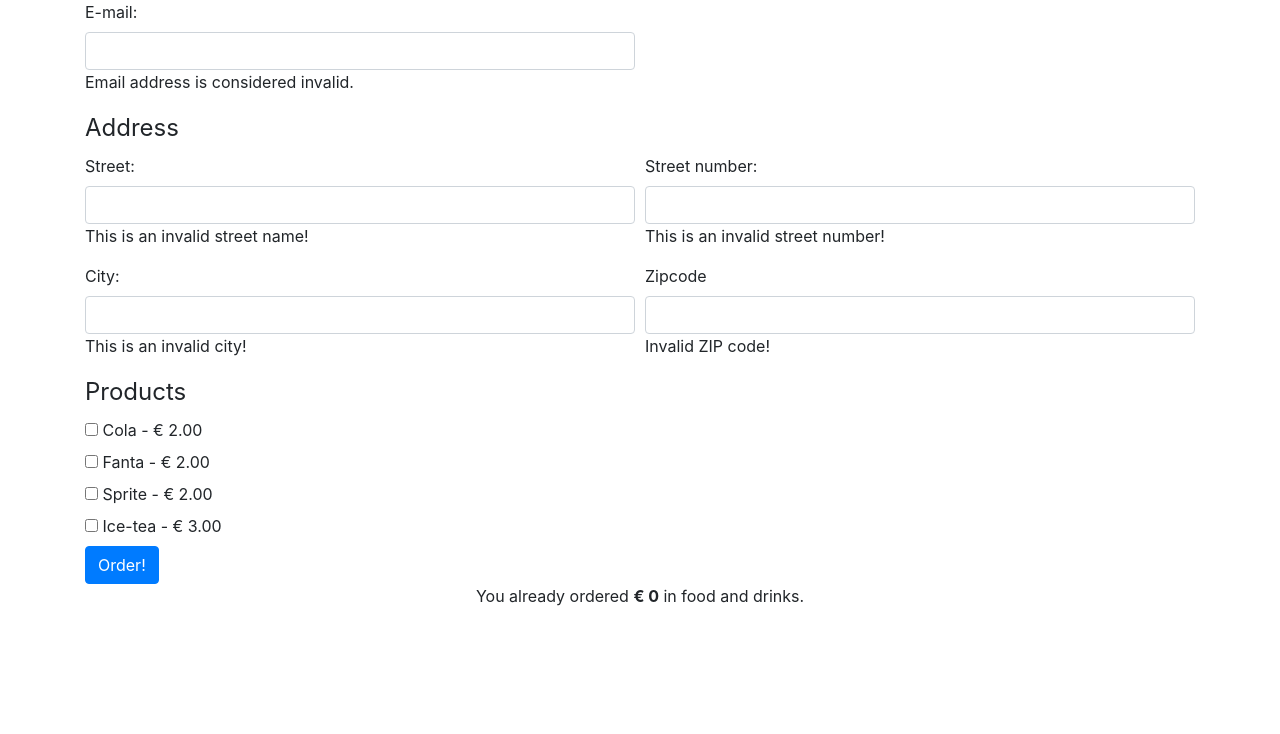
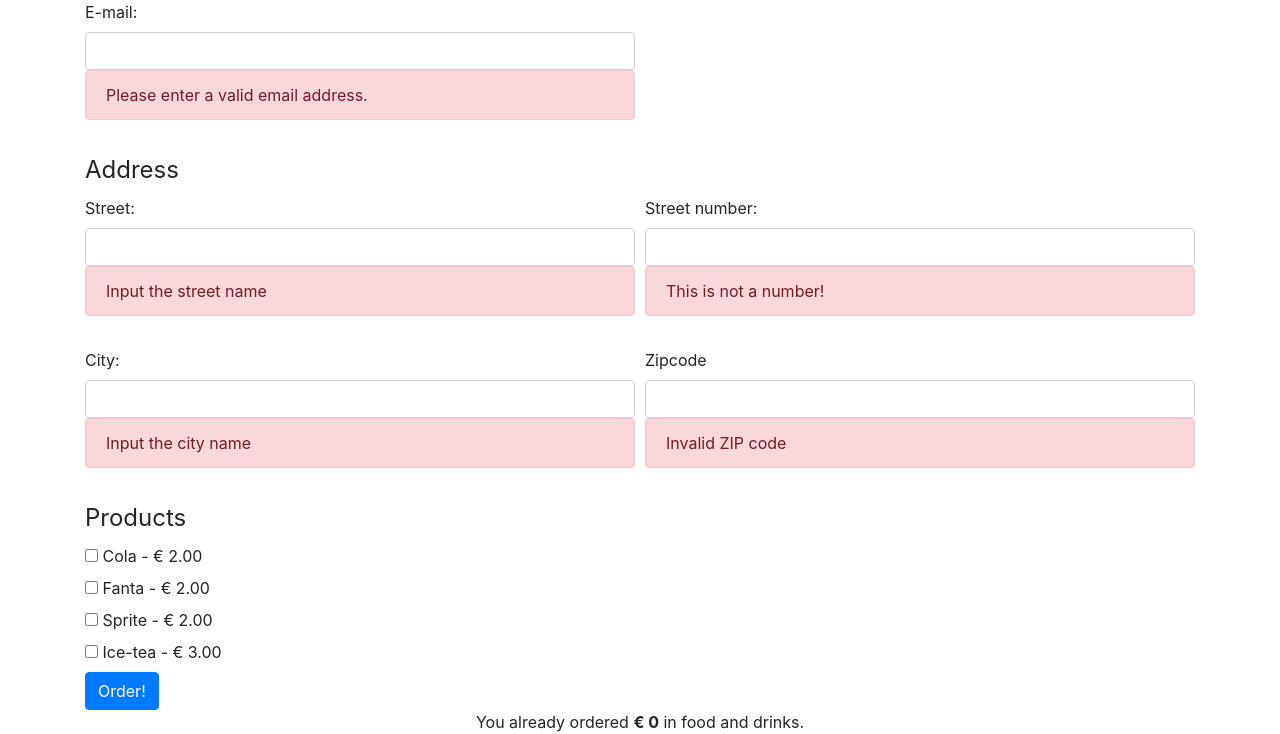
Before and after one commit to grgdhiraj/php-simple-order-form, a PHP site: page /index.php in a window 1280 px wide. Shown: the part 96-830 px from the top of the page. Before the commit the page ends 702 px from the top, so only its background shows below. Run offline with PHP 8.4, Linux system fonts and the light colour scheme; data that the repository does not hold is empty.

Commit message:
Adding updated index & form files

```diff
--- a/form-view.php
+++ b/form-view.php
@@ -40,24 +40,23 @@
             <div class="form-row">
                 <div class="form-group col-md-6">
                     <label for="street">Street:</label>
-                    <input type="text" name="street" id="street" class="form-control">
-
+                    <input type="text" name="street" id="street" class="form-control" value="<?php echo $_POST["street"];?>">
                 <?php if (!empty($strtError)) {echo $strtError;}
                 ?>
                 </div>
 
                 <div class="form-group col-md-6">
                     <label for="streetnumber">Street number:</label>
-                    <input type="text" id="streetnumber" name="streetnumber" class="form-control">
+                    <input type="text" id="streetnumber" name="streetnumber" class="form-control" value="<?php echo $_POST["streetnumber"];?>">
                 <?php if (!empty($strtnumError)) {echo $strtnumError;}
                 ?>
                 </div>
+            </div>
 
-            </div>
             <div class="form-row">
                 <div class="form-group col-md-6">
                     <label for="city">City:</label>
-                    <input type="text" id="city" name="city" class="form-control">
+                    <input type="text" id="city" name="city" class="form-control" value="<?php echo $_POST["city"];?>">
 
                 <?php if (!empty($cityError)) {echo $cityError;}
                 ?>
@@ -65,7 +64,7 @@
 
                 <div class="form-group col-md-6">
                     <label for="zipcode">Zipcode</label>
-                    <input type="text" id="zipcode" name="zipcode" class="form-control">
+                    <input type="text" id="zipcode" name="zipcode" class="form-control" value="<?php echo $_POST["zipcode"];?>">
 
                     <?php if (!empty($zipError)) {echo $zipError;}
                     ?>
--- a/index.php
+++ b/index.php
@@ -35,27 +35,30 @@ $products = [
 
 $totalValue = 0;
 
-$emailError = ""; $strtnumError = ""; $zipError = ""; $cityError = ""; $strtError ="";
+$emailError = $strtnumError = $zipError =  $cityError =  $strtError = null;
 
     if (!filter_var($_POST['email'], FILTER_VALIDATE_EMAIL)) {
-    $emailError = "Email address " . $_POST['email'] . " is considered invalid.\n";
+   // $emailError = "Email address " . $_POST['email'] . " is considered invalid.\n";
+        $emailError ="<div class= 'alert alert-danger'> Please enter a valid email address.</div>";
     }
 
     if (!is_numeric($_POST["streetnumber"])) {
-    $strtnumError = "This  " . $_POST["streetnumber"] . " is an invalid street number!\n";
+    // $strtnumError = "This  " . $_POST["streetnumber"] . " is an invalid street number!\n"; [This works!]
+        $strtnumError ="<div class='alert alert-danger'> This is not a number!</div>"; // Using bootstrap
     }
 
     if (!is_numeric($_POST["zipcode"])) {
-    $zipError = $_POST["zipcode"] . " Invalid ZIP code!\n";
+   // $zipError = $_POST["zipcode"] . " Invalid ZIP code!\n";
+        $zipError = "<div class='alert alert-danger'> Invalid ZIP code </div>";
     }
 
     if (!filter_var($_POST["city"])) {
         $cityError = "This is an invalid " . $_POST["city"] . " city!\n";
+        $cityError = "<div class='alert alert-danger'> Input the city name</div>";
     }
 
-    if (!filter_var($_POST["street"])) {
-        $strtError = "This is an invalid " . $_POST["street"] . " street name!\n";
+    if (empty($_POST["street"])) {
+        $strtError = "<div class='alert alert-danger'>Input the street name</div>". $_POST["street"];
     }
 
-
 require './form-view.php';
```
